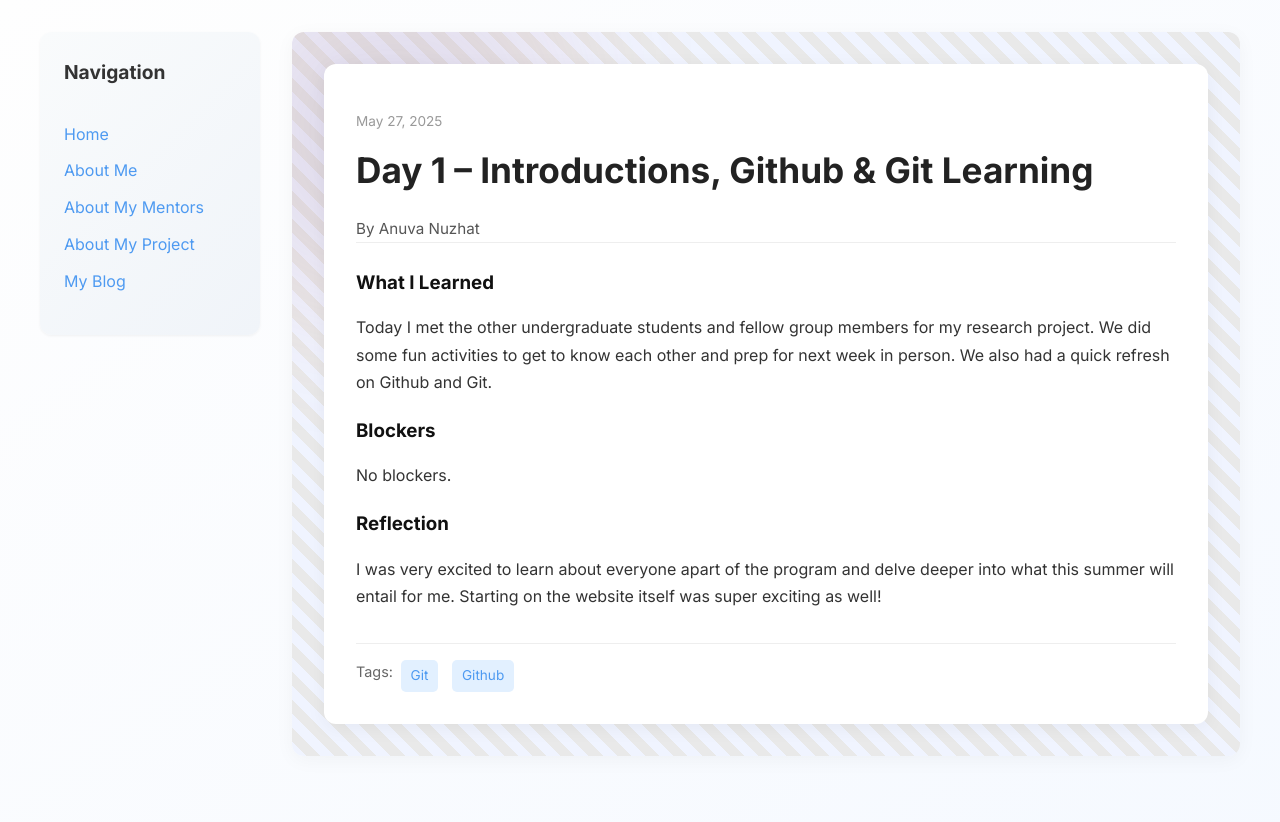
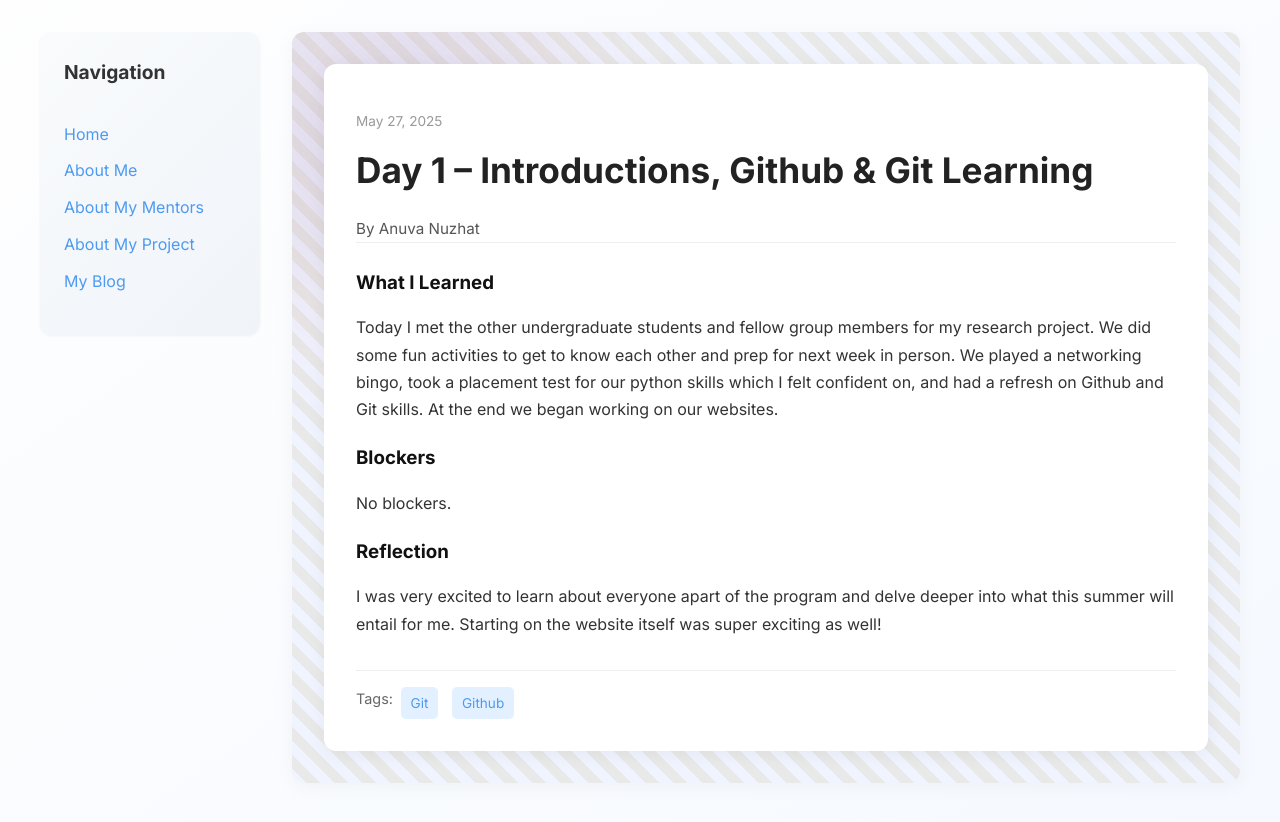
Before and after one commit to anuvanuzhat/anuvanuzhat.github.io, a Jekyll site: the page built from _posts/2025-05-27-day-1.md, in a window 1280 px wide. Shown: the top 822 px of the page. Built offline with Jekyll 4.4.1, drawn with Linux system fonts in a browser that asks for light colours.

Commit message:
Update 2025-05-27-day-1.md

```diff
--- a/_posts/2025-05-27-day-1.md
+++ b/_posts/2025-05-27-day-1.md
@@ -7,7 +7,7 @@ permalink: /day1.html
 tags: ["Git", "Github"]
 
 what_i_learned: |
-  Today I met the other undergraduate students and fellow group members for my research project. We did some fun activities to get to know each other and prep for next week in person. We also had a quick refresh on Github and Git.
+  Today I met the other undergraduate students and fellow group members for my research project. We did some fun activities to get to know each other and prep for next week in person. We played a networking bingo, took a placement test for our python skills which I felt confident on, and had a refresh on Github and Git skills. At the end we began working on our websites.
 
 blockers: |
   No blockers.
```
